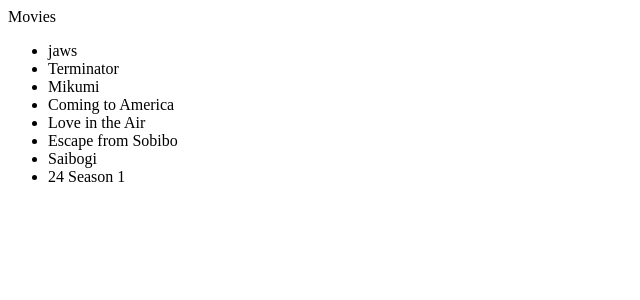
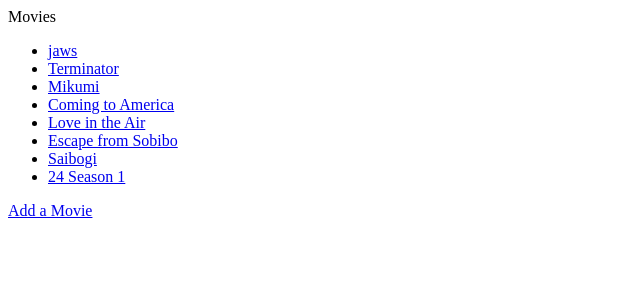
Before and after one commit to Izakss/first-django-course, a Django app: page /movies/ in a window 1280 px wide. Shown: the top 300 px of the page, without its empty margins (0-640 px from the left). Run offline with Django 4.2, Linux system fonts and the light colour scheme; data comes from the database, SQL or seed files in the repository.

Commit message:
ddd detrail template file

```diff
--- /dev/null
+++ b/movies/templates/movies/detail.html
@@ -0,0 +1 @@
+{{movie}}
--- a/movies/templates/movies/movies.html
+++ b/movies/templates/movies/movies.html
@@ -6,9 +6,10 @@
     <body>
     <hi>Movies</hi>
     <ul>
-        {%for movies in movies%}
-        <li>{{movies.title}}</li>
+        {%for movie in movies%}
+        <li><a href={{movie.id}}>{{movie.title}}</a></li>
         {% endfor %}
     </ul>
+    <a href= '/movies/add'>Add a Movie</a>
     </body>
 </html>
--- a/movies/urls.py
+++ b/movies/urls.py
@@ -20,5 +20,7 @@
 urlpatterns = [
     path('admin/', admin.site.urls),
     path('', views.home, name = 'home'),
-    path('movies/', views.movies, name = 'movies')
+    path('movies/', views.movies, name = 'movies'),
+    path('movies/<int:id>', views.detail, name = "detail"),
+    path('movies/add', views.add)
 ]
--- a/movies/views.py
+++ b/movies/views.py
@@ -1,6 +1,8 @@
 from django.http import HttpResponse
 from django.shortcuts import render
 from .models import Movie
+
+
 
 
 def movies(request):
@@ -10,3 +12,10 @@
 
 def home(request):
     return HttpResponse("Home page")
+
+def detail(request,id):
+    data = Movie.objects.get(pk=id)
+    return render(request, 'movies/detail.html', {'movie': data})
+
+def add(request):
+    return render(request, 'movies/add.html')
```
